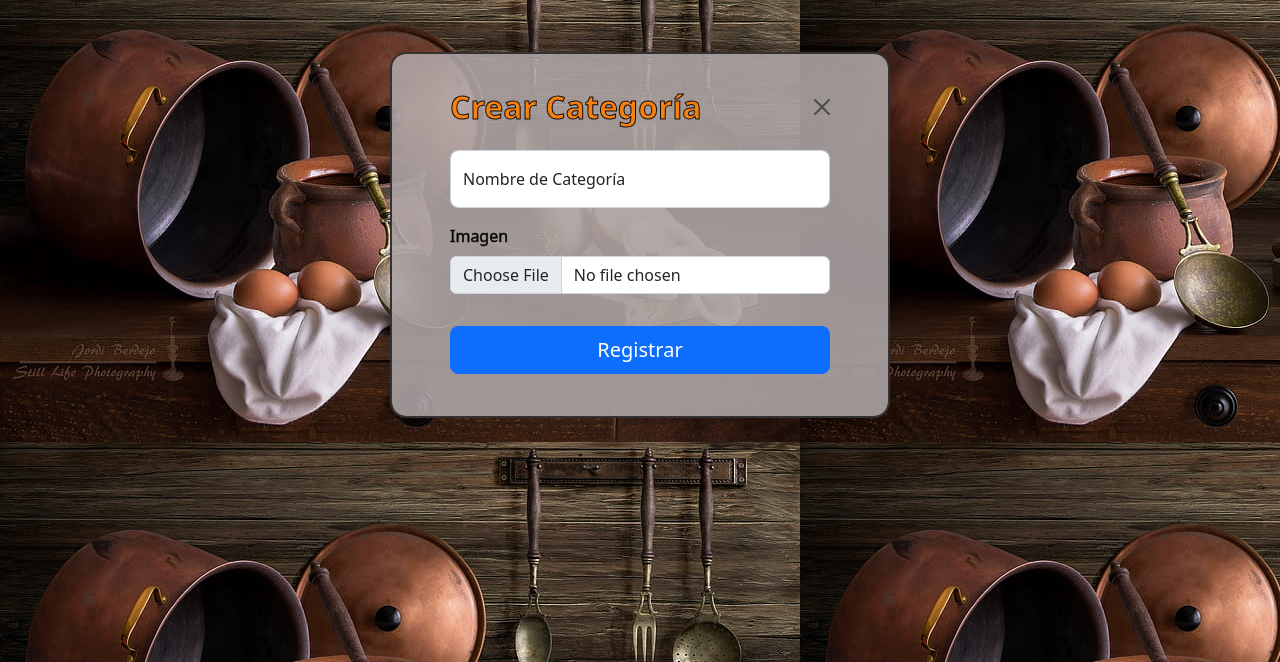
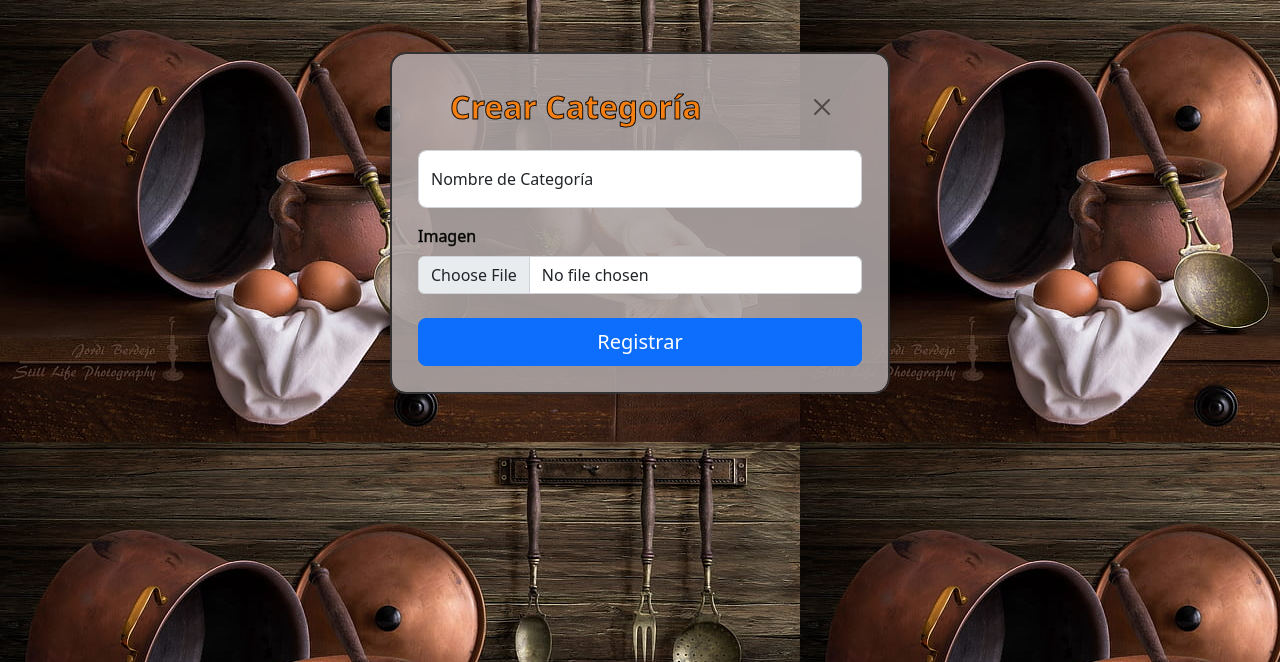
Before and after one commit to JustaDeathKnight/INFO2023, a Django app: page /crear_categoria/ in a window 1280 px wide. Shown: the part 58-720 px from the top of the page. Run offline with Django 4.2, Linux system fonts and the light colour scheme; the visitor is signed in with stand-in values (Sample User, id 1); parts of the project's set-up code (start-up, migrations or seed data) failed here and were passed over; some libraries are stand-ins or nearby versions.

Commit message:
update margenes

```diff
--- a/repositorio/blog/static/css/styles.css
+++ b/repositorio/blog/static/css/styles.css
@@ -63,7 +63,7 @@ body {
 .img-articulo {
   height: 200px; /* Establece una altura específica */
   object-fit: cover; /* Ajusta la imagen manteniendo la relación de aspecto y recortando si es necesario */
-  border-radius: 10px; /* Redondea los bordes de la imagen */
+  border-radius: 5px 5px 0px 0px; /* Redondea los bordes de la imagen */
 }
 
 /* Estilos para las categorías */
--- a/repositorio/blog/templates/articulos/crear_categoria.html
+++ b/repositorio/blog/templates/articulos/crear_categoria.html
@@ -4,7 +4,7 @@
 {% block titulo %}Nueva Categoría{% endblock titulo %}
 
 {% block contenido %}
-<div class="container">
+<div class="container px-0">
   <form method="post" enctype="multipart/form-data">
     {% csrf_token %}
     {% comment %} ['nombre', 'icono'] {% endcomment %}
@@ -15,12 +15,12 @@
       id="modalSignin">
       <div class="modal-dialog" role="document">
         <div class="modal-content rounded-4 shadow fondo-semi-transparente">
-          <div class="modal-header pt-4 pb-4 ps-5 pe-5 border-bottom-0">
+          <div class="modal-header pt-4 pb-4 px-3 px-sm-5 border-bottom-0">
             <h2 class="fw-bold mb-0 fs-2 titulos-subtitulos">Crear Categoría</h2>
             <a class="btn-close" type="button" aria-label="Close" href="{% url 'home' %}"></a>
           </div>
 
-          <div class="modal-body px-5 pt-0">
+          <div class="modal-body px-3 px-sm-55 pt-0">
             <form method="POST">
               {% csrf_token %}
 
@@ -32,7 +32,7 @@
               </div>
 
               {% comment %} IMAGEN {% endcomment %}
-              <div class="mb-4">
+              <div class="mb-3">
                 <label for="formFile" class="form-label parrafos">Imagen</label>
                 <input name="icono" class="form-control" type="file" id="formFile">
               </div>
@@ -52,7 +52,7 @@
               {% endif %}
 
               {% comment %} BUTTON {% endcomment %}
-              <button class="w-100 mb-3 mt-2 btn btn-lg rounded-3 btn-primary" type="submit">Registrar</button>
+              <button class="w-100 mt-2 btn btn-lg rounded-3 btn-primary" type="submit">Registrar</button>
 
             </form>
           </div>
```
Also changed, not shown: repositorio/blog/templates/usuarios/imagen_usuario.html (+4 -4 lines).
